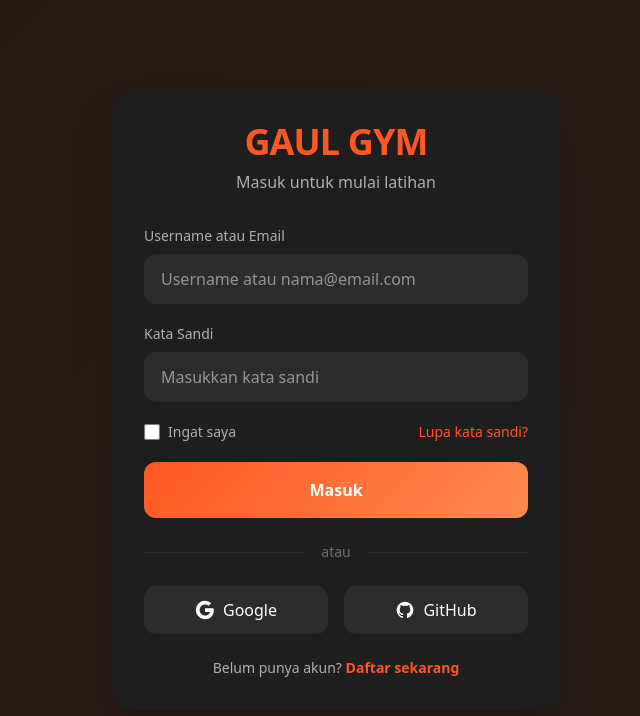
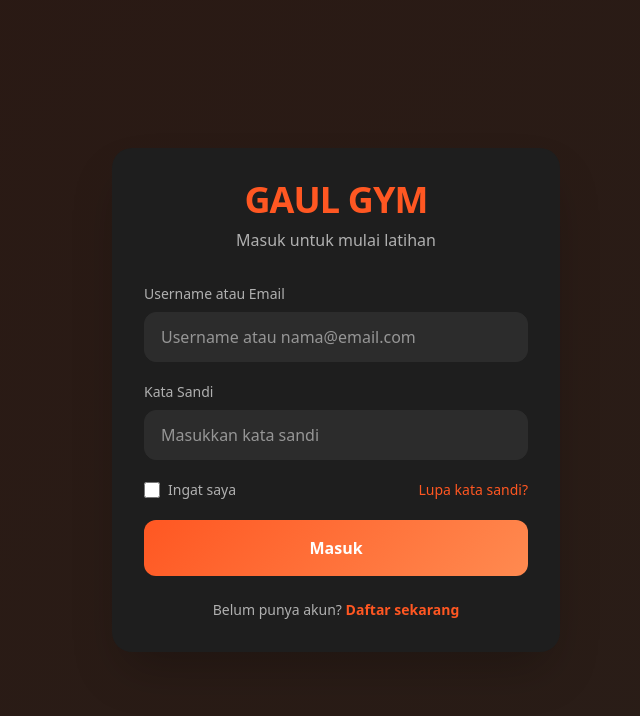
Before and after one commit to rajajalanan28/Gaulgym, a Next.js app: page /login in a window 1280 px wide. Shown: the top 716 px of the page, without its empty margins (304-944 px from the left). Built offline with nearby package versions, Linux system fonts and the light colour scheme; no server answers.

Commit message:
Remove unused social login buttons from login page

```diff
--- a/src/app/login/page.tsx
+++ b/src/app/login/page.tsx
@@ -213,65 +213,7 @@
           </button>
         </form>
 
-        {/* Divider */}
-        <div className="flex items-center my-6">
-          <div className="flex-1 h-px" style={{ backgroundColor: colors.surfaceVariant }} />
-          <span className="px-4 text-sm" style={{ color: colors.textHint }}>
-            atau
-          </span>
-          <div className="flex-1 h-px" style={{ backgroundColor: colors.surfaceVariant }} />
-        </div>
 
-        {/* Social Login */}
-        <div className="flex gap-4">
-          <button
-            type="button"
-            className="flex-1 py-3 rounded-xl font-medium transition-all duration-200 hover:opacity-80"
-            style={{
-              backgroundColor: colors.surfaceVariant,
-              color: colors.textPrimary,
-              borderRadius: borderRadius.md,
-            }}
-          >
-            <span className="flex items-center justify-center gap-2">
-              <svg className="w-5 h-5" viewBox="0 0 24 24">
-                <path
-                  fill="currentColor"
-                  d="M22.56 12.25c0-.78-.07-1.53-.2-2.25H12v4.26h5.92c-.26 1.37-1.04 2.53-2.21 3.31v2.77h3.57c2.08-1.92 3.28-4.74 3.28-8.09z"
-                />
-                <path
-                  fill="currentColor"
-                  d="M12 23c2.97 0 5.46-.98 7.28-2.66l-3.57-2.77c-.98.66-2.23 1.06-3.71 1.06-2.86 0-5.29-1.93-6.16-4.53H2.18v2.84C3.99 20.53 7.7 23 12 23z"
-                />
-                <path
-                  fill="currentColor"
-                  d="M5.84 14.09c-.22-.66-.35-1.36-.35-2.09s.13-1.43.35-2.09V7.07H2.18C1.43 8.55 1 10.22 1 12s.43 3.45 1.18 4.93l2.85-2.22.81-.62z"
-                />
-                <path
-                  fill="currentColor"
-                  d="M12 5.38c1.62 0 3.06.56 4.21 1.64l3.15-3.15C17.45 2.09 14.97 1 12 1 7.7 1 3.99 3.47 2.18 7.07l3.66 2.84c.87-2.6 3.3-4.53 6.16-4.53z"
-                />
-              </svg>
-              Google
-            </span>
-          </button>
-          <button
-            type="button"
-            className="flex-1 py-3 rounded-xl font-medium transition-all duration-200 hover:opacity-80"
-            style={{
-              backgroundColor: colors.surfaceVariant,
-              color: colors.textPrimary,
-              borderRadius: borderRadius.md,
-            }}
-          >
-            <span className="flex items-center justify-center gap-2">
-              <svg className="w-5 h-5" fill="currentColor" viewBox="0 0 24 24">
-                <path d="M12 2C6.477 2 2 6.477 2 12c0 4.42 2.865 8.166 6.839 9.489.5.092.682-.217.682-.482 0-.237-.008-.866-.013-1.7-2.782.603-3.369-1.342-3.369-1.342-.454-1.155-1.11-1.463-1.11-1.463-.908-.62.069-.608.069-.608 1.003.07 1.531 1.03 1.531 1.03.892 1.529 2.341 1.087 2.91.831.092-.646.35-1.086.636-1.336-2.22-.253-4.555-1.11-4.555-4.943 0-1.091.39-1.984 1.029-2.683-.103-.253-.446-1.27.098-2.647 0 0 .84-.269 2.75 1.025A9.578 9.578 0 0112 6.836c.85.004 1.705.114 2.504.336 1.909-1.294 2.747-1.025 2.747-1.025.546 1.377.203 2.394.1 2.647.64.699 1.028 1.592 1.028 2.683 0 3.842-2.339 4.687-4.566 4.935.359.309.678.919.678 1.852 0 1.336-.012 2.415-.012 2.743 0 .267.18.578.688.48C19.138 20.163 22 16.418 22 12c0-5.523-4.477-10-10-10z" />
-              </svg>
-              GitHub
-            </span>
-          </button>
-        </div>
 
         {/* Register Link */}
         <p className="text-center mt-6 text-sm" style={{ color: colors.textSecondary }}>
```
